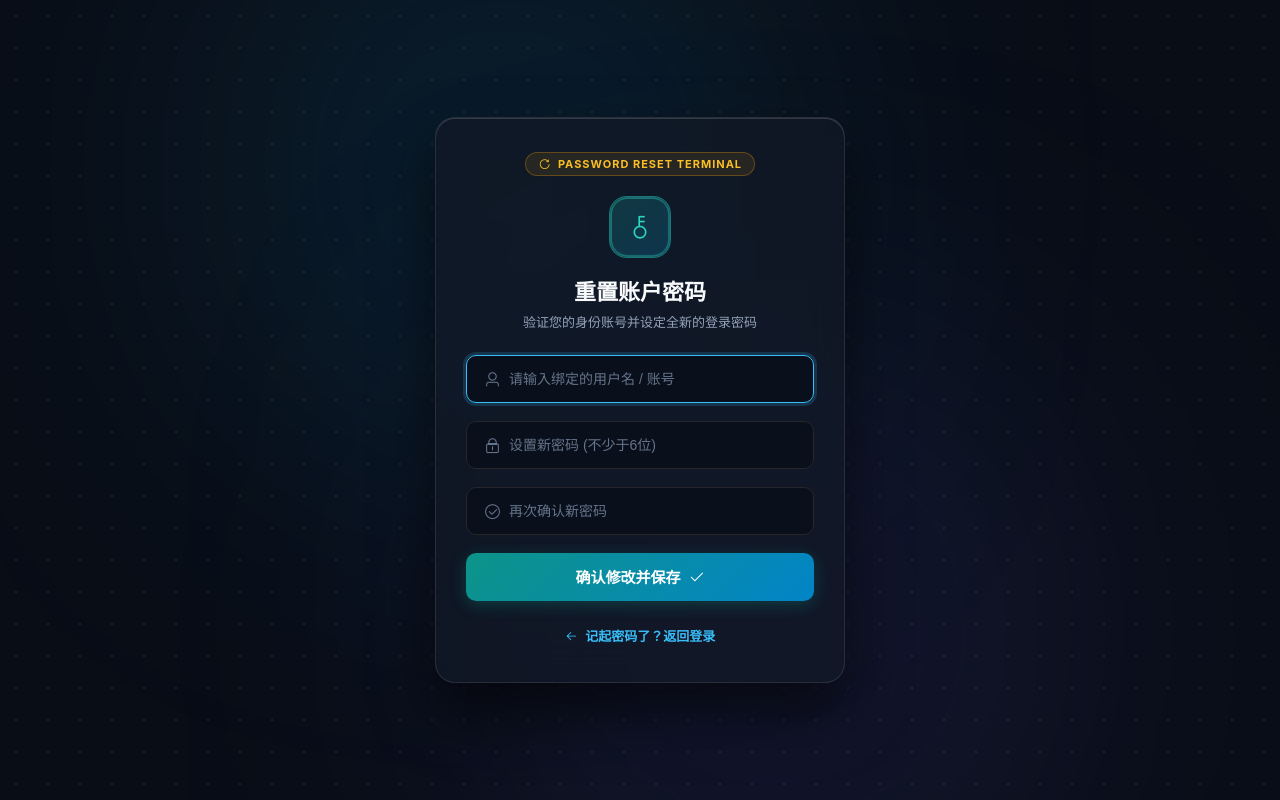
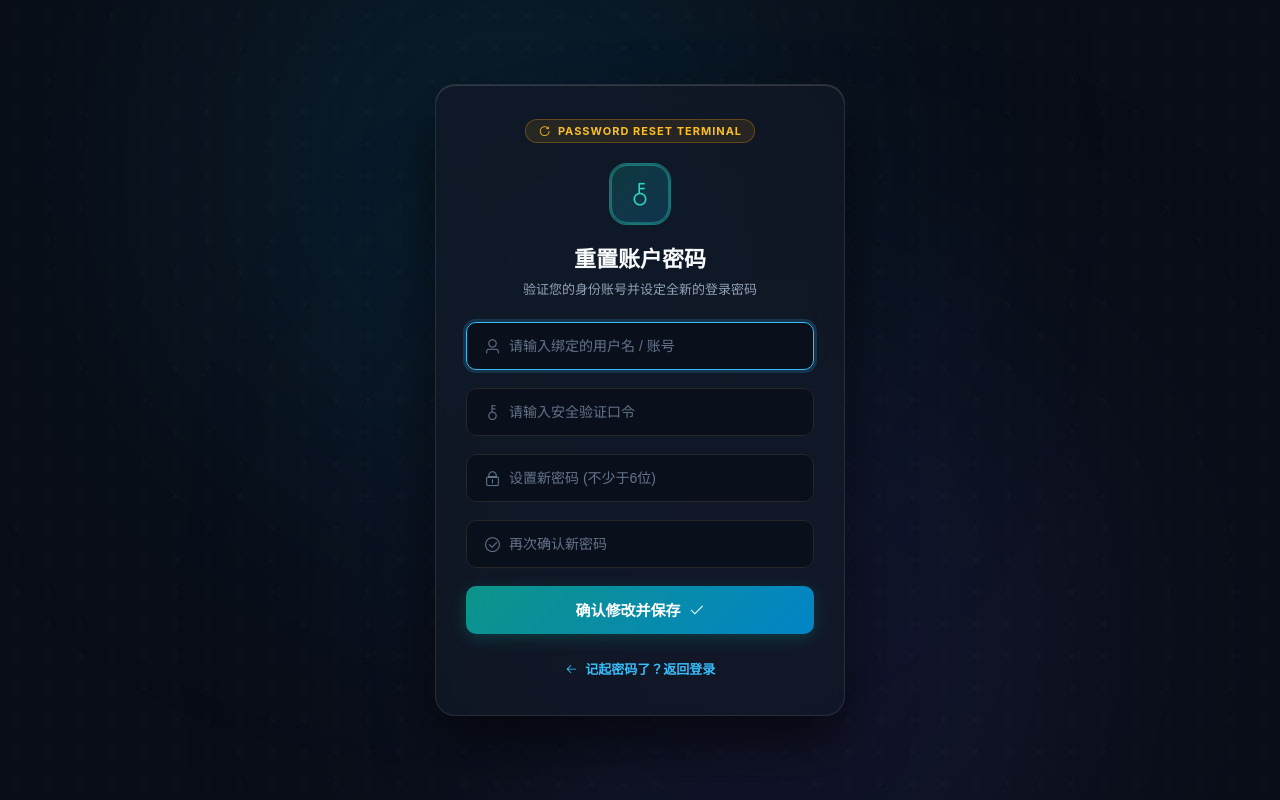
Before and after one commit to ingoxx/doc, a Vue app: page /update-password in a window 1280 px wide. Built offline with nearby package versions, Linux system fonts and the light colour scheme.

Commit message:
修复更改密码的bug

```diff
--- a/src/views/user/password.vue
+++ b/src/views/user/password.vue
@@ -42,6 +42,18 @@
 							placeholder="请输入绑定的用户名 / 账号"
 							clearable
 							prefix-icon="el-icon-user"
+							@keyup.enter.native="focusSecretCode">
+						</el-input>
+					</el-form-item>
+
+					<!-- 安全口令 (新增) -->
+					<el-form-item prop="secret_code">
+						<el-input
+							ref="secretCodeInput"
+							v-model="resetForm.secret_code"
+							placeholder="请输入安全验证口令"
+							clearable
+							prefix-icon="el-icon-key"
 							@keyup.enter.native="focusNewPassword">
 						</el-input>
 					</el-form-item>
@@ -120,12 +132,16 @@ export default {
 
 			resetForm: {
 				username: '',
+				secret_code: '', // 新增字段
 				new_password: '',
 				confirm_password: ''
 			},
 			resetRules: {
 				username: [
 					{ required: true, message: '请输入绑定的用户名', trigger: 'blur' }
+				],
+				secret_code: [
+					{ required: true, message: '请输入安全验证口令', trigger: 'blur' } // 新增口令必填校验
 				],
 				new_password: [
 					{ required: true, message: '请输入新密码', trigger: 'blur' },
@@ -147,6 +163,12 @@ export default {
 					this.$refs.resetUsernameInput.focus();
 				}
 			});
+		},
+
+		focusSecretCode() {
+			if (this.$refs.secretCodeInput) {
+				this.$refs.secretCodeInput.focus();
+			}
 		},
 
 		focusNewPassword() {
@@ -200,8 +222,10 @@ export default {
 
 			this.secret_loading = true;
 			try {
+				// 新增 secret_code 随 payload 一同提交
 				const payload = {
 					username: this.resetForm.username.trim(),
+					secret_code: this.resetForm.secret_code.trim(),
 					new_password: this.resetForm.new_password.trim()
 				};
 
@@ -212,11 +236,12 @@ export default {
 					Message.success({ message: resData.msg || "密码修改成功，请使用新密码登录", center: true });
 					this.secret_loading = false;
 
-					this.resetForm = { username: '', new_password: '', confirm_password: '' };
+					// 重置表单状态
+					this.resetForm = { username: '', secret_code: '', new_password: '', confirm_password: '' };
 					// 成功后进行安全跳转
 					this.goLogin();
 				} else {
-					Message.error({ message: (resData && resData.msg) || "密码重置失败，请检查账号", center: true });
+					Message.error({ message: (resData && resData.msg) || "密码重置失败，请检查账号和口令", center: true });
 					this.secret_loading = false;
 					this.triggerShake();
 				}
```
